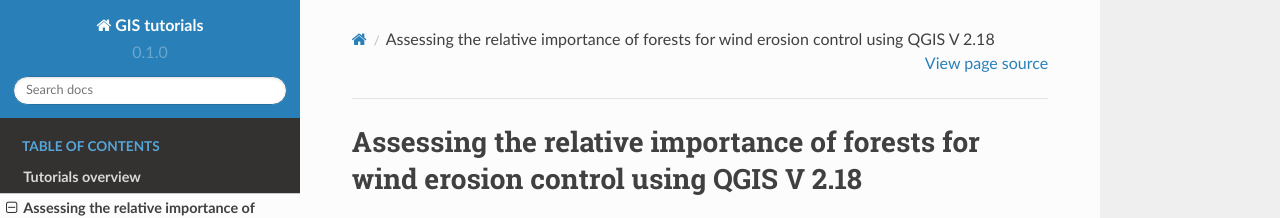
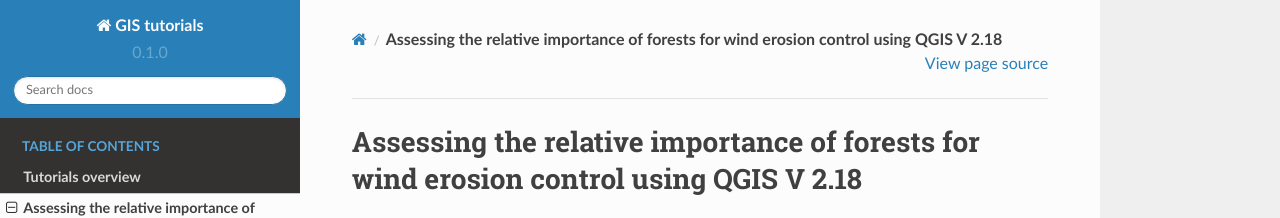
Before and after one commit to corinnar/GIS_tutorials, a Sphinx documentation site: the page built from docs/source/Wind_Erosion_Tutorial_EN.rst, in a window 1280 px wide. Shown: the top 218 px of the page. Built offline with Sphinx 7.4.7 and the Read the Docs theme 2.0.0, drawn with Linux system fonts in a browser that asks for light colours.

```diff
--- a/docs/source/Wind_Erosion_Tutorial_EN.rst
+++ b/docs/source/Wind_Erosion_Tutorial_EN.rst
@@ -1,6 +1,6 @@
-=======================================================================================
-Assessing the relative importance of forests for wind erosion control using QGIS V 2.18
-=======================================================================================
+===========================================================================================
+**Assessing the relative importance of forests for wind erosion control using QGIS V 2.18**
+===========================================================================================
 
 The UN-REDD Programme is the United Nations Collaborative initiative on
 Reducing Emissions from Deforestation and forest Degradation (REDD) in
```
